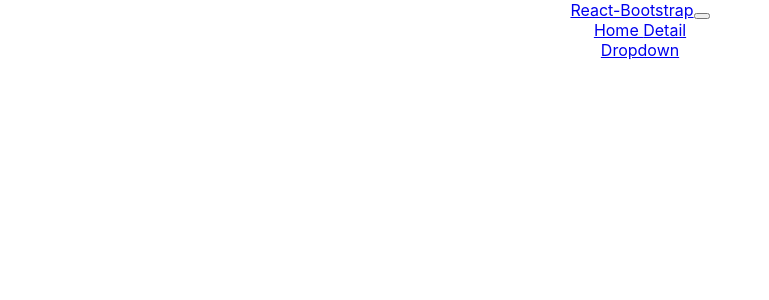
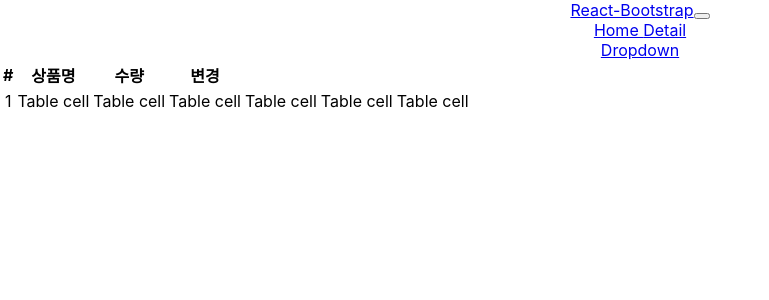
Before and after one commit to kaperrdenden/react-projects, a React (Create React App) app in the folder shop/: page /cart in a window 1280 px wide. Shown: the top 300 px of the page, without its empty margins (0-769 px from the left). Built offline with nearby package versions, Linux system fonts and the light colour scheme; the HTML template or start-up script is replaced by a standard one.

Commit message:
Cart.js 만들고 테이블을 넣어 장바구니 생성

```diff
--- a/shop/package.json
+++ b/shop/package.json
@@ -13,9 +13,11 @@
     "react": "^17.0.2",
     "react-bootstrap": "^2.1.2",
     "react-dom": "^17.0.2",
+    "react-redux": "^7.2.6",
     "react-router-dom": "5",
     "react-scripts": "5.0.0",
     "react-transition-group": "^4.4.2",
+    "redux": "^4.1.2",
     "styled-components": "^5.3.3",
     "web-vitals": "^2.1.4"
   },
--- a/shop/src/App.js
+++ b/shop/src/App.js
@@ -6,6 +6,8 @@
 import Detail from './Detail';
 import axios from 'axios';
 import { Link, Route, Switch } from 'react-router-dom';
+
+import Cart from './Cart';
 export let 재고context = React.createContext();
 
 function App() {
@@ -86,6 +88,10 @@
             <Detail shoes={shoes} 재고={재고} 재고변경={재고변경} />
           </재고context.Provider>
   </Route>
+
+  <Route path="/cart">
+    <Cart />
+  </Route>
   {/* <Route path="/어쩌구" component={Modal}></Route> */}
 
   {/* <Route path="/:id">
--- /dev/null
+++ b/shop/src/Cart.js
@@ -0,0 +1,38 @@
+import React from 'react';
+import {Table}  from 'react-bootstrap';
+
+function Cart(){
+    return (
+
+            <div>
+
+  <Table responsive="md">
+    <thead>
+      <tr>
+        <th>#</th>
+        <th>상품명</th>
+        <th>수량</th>
+        <th>변경</th>
+      </tr>
+    </thead>
+    <tbody>
+      <tr>
+        <td>1</td>
+        <td>Table cell</td>
+        <td>Table cell</td>
+        <td>Table cell</td>
+        <td>Table cell</td>
+        <td>Table cell</td>
+        <td>Table cell</td>
+      </tr>
+
+    </tbody>
+  </Table>
+
+
+</div>
+
+    )
+}
+
+export default Cart;
```
Also changed, not shown: 1 other file (tests, documents, lock files or other folders).
